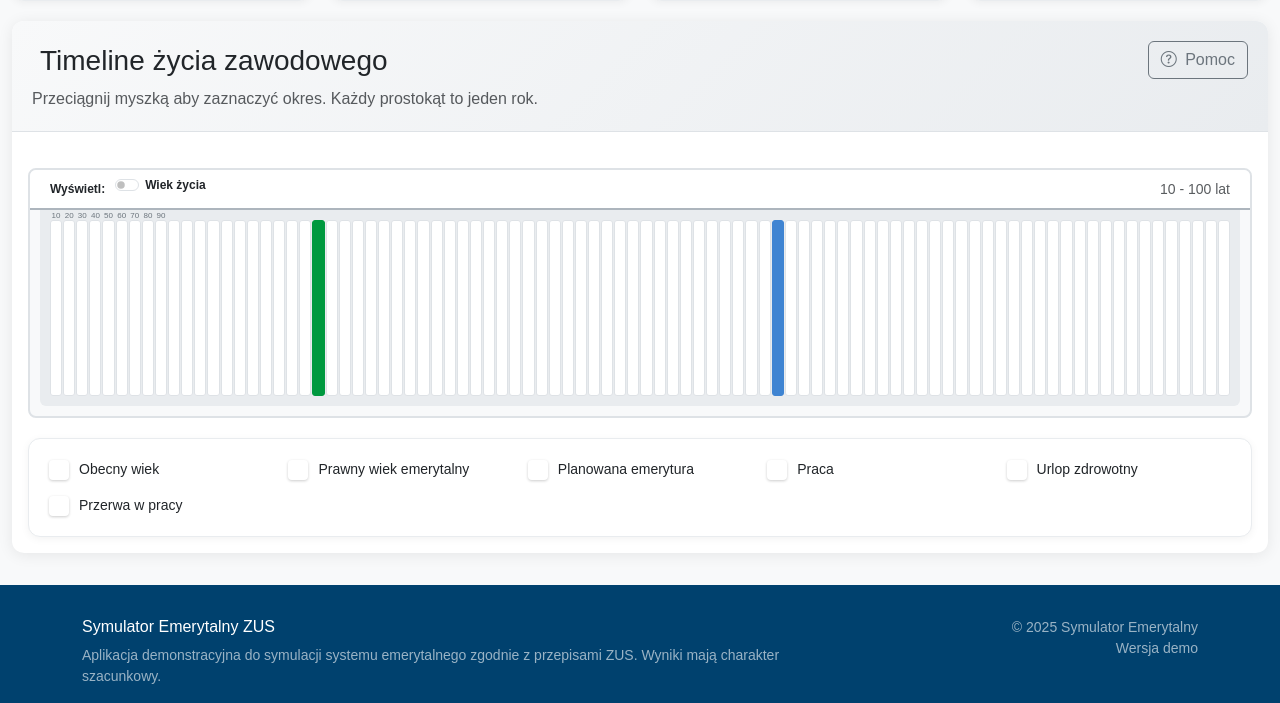
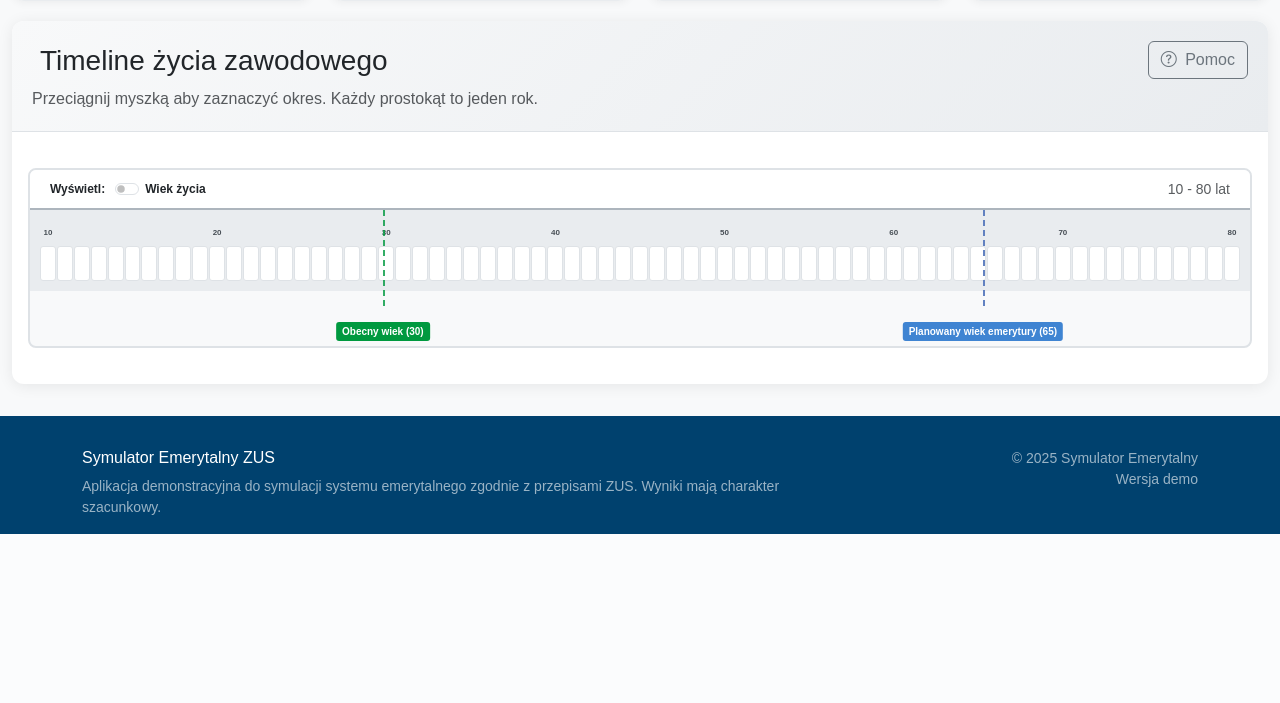
Before and after one commit to FilipLangiewicz/RetirementSimulator, a Django app: page /dashboard/ in a window 1280 px wide. Shown: the part 466-1169 px from the top of the page. After the commit the page ends 1000 px from the top, so only its background shows below. Run offline with Django 5.2, Linux system fonts and the light colour scheme; data comes from the database, SQL or seed files in the repository.

Commit message:
dashboard

```diff
--- a/simulator/static/simulator/js/timeline.js
+++ b/simulator/static/simulator/js/timeline.js
@@ -1,14 +1,13 @@
 /**
- * Timeline z prostokątami - każdy rok to osobny blok
- * Implementuje dwustopniowy proces wyboru aktywności
+ * Timeline z dynamiczną tabelą - wiersz nagłówka + wiersze aktywności
+ * Implementuje dwustopniowy proces wyboru aktywności z obsługą nakładających się aktywności
  */
 
-class RectangleTimeline {
+class DynamicTimeline {
     constructor() {
         this.isSelecting = false;
         this.selectionStart = null;
         this.selectionEnd = null;
-        this.selectedBlocks = [];
         this.isAgeMode = true; // true = wiek życia, false = lata kalendarzowe
 
         // Dane aplikacji
@@ -18,7 +17,7 @@ class RectangleTimeline {
             birthYear: 1995,
             legalRetirementAge: 65,
             plannedRetirementAge: 65,
-            activities: [] // Tablica aktywności: {startAge, endAge, type, contractType?, salary?}
+            activities: [] // {startAge, endAge, type, contractType?, salary?, row}
         };
 
         this.init();
@@ -39,40 +38,125 @@ class RectangleTimeline {
     }
 
     renderTimeline() {
-        this.renderGrid();
-        this.renderLabels();
+        this.renderTable();
+        this.renderVerticalLines(); // nowa metoda
         this.updateTimelineMode();
     }
 
-    renderGrid() {
-        const grid = document.getElementById('timeline-grid');
-        if (!grid) return;
+    renderVerticalLines() {
+        const overlay = document.getElementById('timeline-overlay');
+        const labels = document.getElementById('timeline-line-labels');
 
-        grid.innerHTML = '';
+        if (!overlay || !labels) return;
 
-        // Tworzymy 90 prostokątów (lata 10-100)
-        for (let age = 10; age <= 99; age++) {
+        // Wyczyść poprzednie linie
+        overlay.innerHTML = '';
+        labels.innerHTML = '';
+
+        // Dane o liniach
+        const lines = [
+            {
+                age: this.appData.currentAge,
+                className: 'current-age-line',
+                labelClassName: 'current-age-label',
+                text: `Obecny wiek (${this.appData.currentAge})`
+            },
+            {
+                age: this.appData.legalRetirementAge,
+                className: 'legal-retirement-line',
+                labelClassName: 'legal-retirement-label',
+                text: `Ustawowy wiek emerytury (${this.appData.legalRetirementAge})`
+            },
+            {
+                age: this.appData.plannedRetirementAge,
+                className: 'planned-retirement-line',
+                labelClassName: 'planned-retirement-label',
+                text: `Planowany wiek emerytury (${this.appData.plannedRetirementAge})`
+            }
+        ];
+
+        lines.forEach(lineData => {
+            // Sprawdź czy wiek jest w zakresie 10-80
+            if (lineData.age >= 10 && lineData.age <= 80) {
+                // Oblicz pozycję (kolumna wieku - 9 = pozycja w siatce)
+                const position = ((lineData.age - 10) / 70) * 100; // procent szerokości
+
+                // Utwórz linię
+                const line = document.createElement('div');
+                line.className = `timeline-vertical-line ${lineData.className}`;
+                line.style.left = `${position}%`;
+                overlay.appendChild(line);
+
+                // Utwórz etykietę
+                const label = document.createElement('div');
+                label.className = `timeline-line-label ${lineData.labelClassName}`;
+                label.style.left = `${position}%`;
+                label.textContent = lineData.text;
+                labels.appendChild(label);
+            }
+        });
+    }
+
+    renderTable() {
+        const table = document.getElementById('timeline-table');
+        table.innerHTML = '';
+
+        // Oblicz liczbę wierszy (nagłówek + wiersze aktywności)
+        const maxRow = Math.max(0, ...this.appData.activities.map(a => a.row || 0));
+        const totalRows = maxRow + 2; // nagłówek + 1 pusty wiersz + wiersze aktywności
+
+        // Ustaw grid-template-rows
+        const rowHeights = ['25px', ...Array(totalRows - 1).fill('35px')];
+        table.style.gridTemplateRows = rowHeights.join(' ');
+
+        // Renderuj nagłówek
+        this.renderHeader();
+
+        // Renderuj wiersze aktywności
+        for (let row = 0; row < totalRows - 1; row++) {
+            this.renderActivityRow(row);
+        }
+    }
+
+    renderHeader() {
+        const table = document.getElementById('timeline-table');
+
+        // Renderuj tylko etykiety co 10 lat
+        for (let age = 10; age <= 80; age += 10) {
+            const header = document.createElement('div');
+            header.className = 'year-header';
+            header.style.gridRow = '1';
+            header.style.gridColumn = (age - 9).toString();
+
+            if (this.isAgeMode) {
+                header.textContent = age.toString();
+            } else {
+                header.textContent = (this.appData.birthYear + age).toString();
+            }
+
+            table.appendChild(header);
+        }
+    }
+
+    renderActivityRow(rowIndex) {
+        const table = document.getElementById('timeline-table');
+
+        for (let age = 10; age <= 80; age++) {
             const block = document.createElement('div');
             block.className = 'year-block';
             block.dataset.age = age;
+            block.dataset.row = rowIndex;
+            block.style.gridRow = (rowIndex + 2).toString(); // +2 bo pierwszy wiersz to nagłówek
+            block.style.gridColumn = (age - 9).toString(); // age 10 = kolumna 1
 
-            // Oznacz specjalne wieki
-            if (age === this.appData.currentAge) {
-                block.classList.add('current-age');
-            }
-            if (age === this.appData.legalRetirementAge) {
-                block.classList.add('legal-retirement');
-            }
-            if (age === this.appData.plannedRetirementAge) {
-                block.classList.add('planned-retirement');
-            }
-
-            // Sprawdź czy ten wiek ma przypisaną aktywność
-            const activity = this.findActivityForAge(age);
+            // Znajdź aktywność dla tego wieku i wiersza
+            const activity = this.findActivityForPosition(age, rowIndex);
             if (activity) {
                 block.classList.add(activity.type);
+
+                // Dodaj tekst
                 if (activity.type === 'work') {
-                    block.textContent = activity.contractType ? activity.contractType.substring(0, 3) : 'PR';
+                    block.textContent = activity.contractType ? activity.contractType.slice(0, 3) : 'PR';
                 } else if (activity.type === 'sick-leave') {
                     block.textContent = 'UZ';
                 } else if (activity.type === 'break') {
@@ -80,49 +164,29 @@ class RectangleTimeline {
                 }
             }
 
-            grid.appendChild(block);
+            table.appendChild(block);
         }
     }
 
-    renderLabels() {
-        const labelsContainer = document.getElementById('year-labels');
-        if (!labelsContainer) return;
-
-        labelsContainer.innerHTML = '';
-
-        // Etykiety co 10 lat lub co 10 lat kalendarzowych
-        for (let i = 0; i < 90; i += 10) {
-            const label = document.createElement('div');
-            label.className = 'year-label';
-
-            if (this.isAgeMode) {
-                label.textContent = (10 + i).toString();
-            } else {
-                const year = this.appData.birthYear + 10 + i;
-                label.textContent = year.toString();
-            }
-
-            labelsContainer.appendChild(label);
-        }
-    }
-
-    findActivityForAge(age) {
+    findActivityForPosition(age, row) {
         return this.appData.activities.find(activity =>
-            age >= activity.startAge && age <= activity.endAge
+            age >= activity.startAge &&
+            age <= activity.endAge &&
+            (activity.row || 0) === row
         );
     }
 
     bindEvents() {
-        const grid = document.getElementById('timeline-grid');
+        const table = document.getElementById('timeline-table');
         const modeSwitch = document.getElementById('timelineMode');
         const salarySlider = document.getElementById('salarySlider');
 
         // Timeline events
-        if (grid) {
-            grid.addEventListener('mousedown', this.onMouseDown.bind(this));
-            grid.addEventListener('mousemove', this.onMouseMove.bind(this));
-            grid.addEventListener('mouseup', this.onMouseUp.bind(this));
-            grid.addEventListener('mouseleave', this.onMouseUp.bind(this));
+        if (table) {
+            table.addEventListener('mousedown', this.onMouseDown.bind(this));
+            table.addEventListener('mousemove', this.onMouseMove.bind(this));
+            table.addEventListener('mouseup', this.onMouseUp.bind(this));
+            table.addEventListener('mouseleave', this.onMouseUp.bind(this));
         }
 
         // Mode switch
@@ -165,7 +229,6 @@ class RectangleTimeline {
         this.isSelecting = true;
         this.selectionStart = parseInt(e.target.dataset.age);
         this.selectionEnd = this.selectionStart;
-        this.selectedBlocks = [e.target];
 
         e.target.classList.add('selecting');
     }
@@ -178,7 +241,7 @@ class RectangleTimeline {
 
         const currentAge = parseInt(target.dataset.age);
 
-        // Sprawdź czy przeciągamy w prawo (tylko w prawo dozwolone)
+        // Tylko w prawo
         if (currentAge >= this.selectionStart) {
             this.selectionEnd = currentAge;
             this.updateSelection();
@@ -190,17 +253,15 @@ class RectangleTimeline {
 
         this.isSelecting = false;
 
-        // Usuń klasę selecting ze wszystkich bloków
+        // Usuń zaznaczenie
         document.querySelectorAll('.year-block.selecting').forEach(block => {
             block.classList.remove('selecting');
         });
 
-        // Jeśli zaznaczono przynajmniej jeden rok, pokaż modal
+        // Pokaż modal
         if (this.selectionEnd >= this.selectionStart) {
             this.showActivityModal();
         }
-
-        this.selectedBlocks = [];
     }
 
     updateSelection() {
@@ -209,11 +270,8 @@ class RectangleTimeline {
             block.classList.remove('selecting');
         });
 
-        // Dodaj zaznaczenie do nowego zakresu
-        const grid = document.getElementById('timeline-grid');
-        const blocks = grid.querySelectorAll('.year-block');
-
-        blocks.forEach(block => {
+        // Dodaj zaznaczenie do zakresu
+        document.querySelectorAll('.year-block').forEach(block => {
             const age = parseInt(block.dataset.age);
             if (age >= this.selectionStart && age <= this.selectionEnd) {
                 block.classList.add('selecting');
@@ -246,7 +304,6 @@ class RectangleTimeline {
         if (activityType === 'work') {
             this.showWorkDetailsModal();
         } else {
-            // Dla urlopu zdrowotnego i przerwy w pracy od razu zapisz
             this.saveActivity(activityType);
         }
     }
@@ -297,10 +354,8 @@ class RectangleTimeline {
     }
 
     saveActivity(type, contractType = null, salary = null) {
-        // Usuń istniejące aktywności w tym zakresie
-        this.appData.activities = this.appData.activities.filter(activity =>
-            !(activity.startAge <= this.selectionEnd && activity.endAge >= this.selectionStart)
-        );
+        // Znajdź odpowiedni wiersz dla nowej aktywności
+        const targetRow = this.findAvailableRow(this.selectionStart, this.selectionEnd);
 
         // Dodaj nową aktywność
         const newActivity = {
@@ -308,17 +363,37 @@ class RectangleTimeline {
             endAge: this.selectionEnd,
             type: type,
             contractType: contractType,
-            salary: salary
+            salary: salary,
+            row: targetRow
         };
 
         this.appData.activities.push(newActivity);
 
         // Przebuduj timeline
-        this.renderGrid();
+        this.renderTimeline();
         this.updatePensionDisplay();
 
-        this.showMessage(`Dodano aktywność: ${this.getActivityDisplayName(type)}
-                         (${this.selectionStart}-${this.selectionEnd} lat)`, 'success');
+        this.showMessage(`Dodano aktywność: ${this.getActivityDisplayName(type)} (${this.selectionStart}-${this.selectionEnd} lat)`, 'success');
+    }
+
+    findAvailableRow(startAge, endAge) {
+        // Sprawdź które wiersze są zajęte w danym przedziale wiekowym
+        const occupiedRows = new Set();
+
+        this.appData.activities.forEach(activity => {
+            // Sprawdź czy aktywności się nakładają
+            if (!(activity.endAge < startAge || activity.startAge > endAge)) {
+                occupiedRows.add(activity.row || 0);
+            }
+        });
+
+        // Znajdź pierwszy wolny wiersz
+        let row = 0;
+        while (occupiedRows.has(row)) {
+            row++;
+        }
+
+        return row;
     }
 
     getActivityDisplayName(type) {
@@ -333,7 +408,7 @@ class RectangleTimeline {
     toggleTimelineMode() {
         this.isAgeMode = !this.isAgeMode;
         this.updateTimelineMode();
-        this.renderLabels();
+        this.renderTable(); // Przebuduj całą tabelę z nowymi etykietami
     }
 
     updateTimelineMode() {
@@ -342,11 +417,11 @@ class RectangleTimeline {
 
         if (this.isAgeMode) {
             label.textContent = 'Wiek życia';
-            range.textContent = '10 - 100 lat';
+            range.textContent = '10 - 80 lat';
         } else {
             label.textContent = 'Lata kalendarzowe';
             const startYear = this.appData.birthYear + 10;
-            const endYear = this.appData.birthYear + 99;
+            const endYear = this.appData.birthYear + 80;
             range.textContent = `${startYear} - ${endYear}`;
         }
     }
@@ -462,5 +537,5 @@ class RectangleTimeline {
 
 // Initialize when DOM is loaded
 document.addEventListener('DOMContentLoaded', () => {
-    new RectangleTimeline();
+    new DynamicTimeline();
 });
--- a/simulator/templates/simulator/dashboard.html
+++ b/simulator/templates/simulator/dashboard.html
@@ -20,27 +20,23 @@
         margin-bottom: 10px;
     }
 
-    /* Nowy timeline - prostokąty dla każdego roku */
+    /* Timeline - tabela z dynamicznymi wierszami */
     .timeline-container {
         position: relative;
-        height: 250px;
         background: #f8f9fa;
         border: 2px solid #dee2e6;
         border-radius: 8px;
         overflow: hidden;
         margin: 20px 0;
         width: 100%;
+        min-height: 180px;
     }
 
     .timeline-header {
-        position: absolute;
-        top: 0;
-        left: 0;
-        right: 0;
+        position: relative;
         height: 40px;
         background: white;
         border-bottom: 2px solid #adb5bd;
-        z-index: 10;
         display: flex;
         justify-content: space-between;
         align-items: center;
@@ -55,25 +51,47 @@
         font-weight: 600;
     }
 
-    .timeline-grid {
-        position: absolute;
-        top: 40px;
-        left: 10px;
-        right: 10px;
-        bottom: 10px;
+    .timeline-table {
         display: grid;
-        grid-template-columns: repeat(90, 1fr); /* 90 lat (10-100) */
+        grid-template-columns: repeat(71, 1fr);  /* lata 10–80 */
         gap: 1px;
+        padding: 10px;
         background: #e9ecef;
-        padding: 10px;
-        border-radius: 0 0 6px 6px;
+    }
+
+    .form-check {
+        display: block;
+        min-height: 0;
+        margin-bottom: 0;
+    }
+
+    /* Wiersz nagłówkowy */
+    .header-row {
+        display: contents;
+    }
+
+    .year-header {
+        background: transparent;        /* usuń białe tło */
+        border: none;                   /* usuń obramowanie */
+        color: #495057;                 /* ciemniejszy odcień dla czytelności */
+        font-size: 8px;
+        font-weight: 600;
+        display: flex;
+        align-items: center;
+        justify-content: center;
+        height: 25px;
+        user-select: none;
+    }
+
+    /* Wiersze aktywności */
+    .activity-row {
+        display: contents;
     }
 
     .year-block {
         background: white;
         border: 1px solid #dee2e6;
         border-radius: 3px;
-        position: relative;
         cursor: pointer;
         transition: all 0.2s ease;
         display: flex;
@@ -82,6 +100,7 @@
         font-size: 10px;
         font-weight: 600;
         user-select: none;
+        height: 35px;
     }
 
     .year-block:hover {
@@ -89,6 +108,7 @@
         border-color: rgb(63, 132, 210);
     }
 
+    /* Specjalne oznaczenia */
     .year-block.current-age {
         background: rgb(0, 153, 63);
         color: white;
@@ -107,7 +127,7 @@
         border-color: rgb(63, 132, 210);
     }
 
-    /* Aktywności na timeline */
+    /* Aktywności */
     .year-block.work {
         background: rgb(255, 179, 79);
         color: #333;
@@ -130,27 +150,6 @@
         background: rgba(63, 132, 210, 0.5);
         border-color: rgb(63, 132, 210);
         border-width: 2px;
-    }
-
-    /* Etykiety lat */
-    .year-labels {
-        position: absolute;
-        top: 40px;
-        left: 10px;
-        right: 10px;
-        height: 20px;
-        display: grid;
-        grid-template-columns: repeat(90, 1fr);
-        gap: 1px;
-        padding: 0 10px;
-        z-index: 5;
-    }
-
-    .year-label {
-        font-size: 8px;
-        text-align: center;
-        color: #6c757d;
-        font-weight: 500;
     }
 
     .stats-grid {
@@ -181,34 +180,6 @@
         font-weight: 500;
     }
 
-    .legend {
-        display: grid;
-        grid-template-columns: repeat(auto-fit, minmax(200px, 1fr));
-        gap: 15px;
-        margin-top: 20px;
-        padding: 20px;
-        background: white;
-        border-radius: 12px;
-        border: 1px solid #e9ecef;
-        box-shadow: 0 2px 8px rgba(0,0,0,0.05);
-    }
-
-    .legend-item {
-        display: flex;
-        align-items: center;
-        gap: 10px;
-        font-weight: 500;
-        font-size: 14px;
-    }
-
-    .legend-color {
-        width: 20px;
-        height: 20px;
-        border-radius: 4px;
-        box-shadow: 0 1px 3px rgba(0,0,0,0.2);
-    }
-
-    /* Range slider style */
     .salary-slider {
         width: 100%;
         height: 6px;
@@ -229,16 +200,6 @@
         box-shadow: 0 2px 6px rgba(0,0,0,0.3);
     }
 
-    .salary-slider::-moz-range-thumb {
-        width: 20px;
-        height: 20px;
-        border-radius: 50%;
-        background: rgb(63, 132, 210);
-        cursor: pointer;
-        border: 2px solid white;
-        box-shadow: 0 2px 6px rgba(0,0,0,0.3);
-    }
-
     .salary-display {
         font-size: 1.5rem;
         font-weight: bold;
@@ -247,12 +208,75 @@
         margin: 10px 0;
     }
 
+    /* Overlay dla pionowych linii */
+    .timeline-overlay {
+        position: absolute;
+        top: 0;
+        left: 10px;
+        right: 10px;
+        bottom: 0;
+        pointer-events: none; /* nie blokuje interakcji z timeline */
+        z-index: 5;
+    }
+
+    .timeline-vertical-line {
+        position: absolute;
+        top: 40px; /* po headerze */
+        bottom: 40px; /* miejsce na etykiety */
+        width: 2px;
+        border-left: 2px dashed;
+        opacity: 0.8;
+    }
+
+    .timeline-vertical-line.current-age-line {
+        border-color: rgb(0, 153, 63);
+    }
+
+    .timeline-vertical-line.legal-retirement-line {
+        border-color: rgb(240, 94, 94);
+    }
+
+    .timeline-vertical-line.planned-retirement-line {
+        border-color: rgb(63, 132, 210);
+    }
+
+    /* Etykiety pod liniami */
+    .timeline-line-labels {
+        position: absolute;
+        bottom: 0;
+        left: 10px;
+        right: 10px;
+        height: 30px;
+        display: flex;
+        align-items: center;
+        pointer-events: none;
+    }
+
+    .timeline-line-label {
+        position: absolute;
+        font-size: 10px;
+        font-weight: 600;
+        padding: 2px 6px;
+        border-radius: 3px;
+        color: white;
+        text-align: center;
+        transform: translateX(-50%);
+    }
+
+    .timeline-line-label.current-age-label {
+        background: rgb(0, 153, 63);
+    }
+
+    .timeline-line-label.legal-retirement-label {
+        background: rgb(240, 94, 94);
+    }
+
+    .timeline-line-label.planned-retirement-label {
+        background: rgb(63, 132, 210);
+    }
+
     @media (max-width: 768px) {
-        .timeline-grid {
-            grid-template-columns: repeat(45, 1fr); /* Mniej kolumn na mobile */
-        }
-
-        .year-labels {
+        .timeline-table {
             grid-template-columns: repeat(45, 1fr);
         }
 
@@ -261,7 +285,7 @@
         }
 
         .timeline-container {
-            height: 200px;
+            min-height: 120px;
         }
     }
 </style>
@@ -312,7 +336,7 @@
     </div>
 </div>
 
-<!-- Główny timeline na całą szerokość -->
+<!-- Timeline -->
 <div class="card">
     <div class="card-header">
         <div class="d-flex justify-content-between align-items-center">
@@ -343,47 +367,30 @@
                     </div>
                 </div>
                 <div class="text-muted small">
-                    <span id="timeline-range">10 - 100 lat</span>
+                    <span id="timeline-range">10 - 80 lat</span>
                 </div>
             </div>
 
-            <!-- Etykiety lat -->
-            <div class="year-labels" id="year-labels"></div>
+            <!-- Tabela timeline -->
+            <div class="timeline-table" id="timeline-table">
+                <!-- Wiersz nagłówkowy i wiersze aktywności będą dodawane przez JS -->
+            </div>
 
-            <!-- Siatka prostokątów -->
-            <div class="timeline-grid" id="timeline-grid"></div>
+            <!-- Overlay z pionowymi liniami -->
+            <div class="timeline-overlay" id="timeline-overlay">
+                <!-- Linie będą dodawane przez JS -->
+            </div>
+
+            <!-- Etykiety pod liniami -->
+            <div class="timeline-line-labels" id="timeline-line-labels">
+                <!-- Etykiety będą dodawane przez JS -->
+            </div>
         </div>
 
-        <!-- Legend -->
-        <div class="legend">
-            <div class="legend-item">
-                <div class="legend-color current-age"></div>
-                <span>Obecny wiek</span>
-            </div>
-            <div class="legend-item">
-                <div class="legend-color legal-retirement"></div>
-                <span>Prawny wiek emerytalny</span>
-            </div>
-            <div class="legend-item">
-                <div class="legend-color planned-retirement"></div>
-                <span>Planowana emerytura</span>
-            </div>
-            <div class="legend-item">
-                <div class="legend-color work"></div>
-                <span>Praca</span>
-            </div>
-            <div class="legend-item">
-                <div class="legend-color sick-leave"></div>
-                <span>Urlop zdrowotny</span>
-            </div>
-            <div class="legend-item">
-                <div class="legend-color break"></div>
-                <span>Przerwa w pracy</span>
-            </div>
         </div>
-    </div>
 </div>
 
+<!-- Pozostałe modale bez zmian... -->
 <!-- Modal wyboru aktywności (pierwszy krok) -->
 <div class="modal fade" id="activityModal" tabindex="-1">
     <div class="modal-dialog">
@@ -394,7 +401,6 @@
             </div>
             <div class="modal-body text-center">
                 <p class="mb-4">Wybierz, co robiłeś w okresie <strong id="activity-period"></strong>:</p>
-
                 <div class="d-grid gap-3">
                     <button type="button" class="btn btn-lg btn-outline-primary activity-btn" data-activity="work">
                         <i class="bi bi-briefcase me-2"></i>
@@ -414,7 +420,7 @@
     </div>
 </div>
 
-<!-- Modal szczegółów pracy (drugi krok) -->
+<!-- Modal szczegółów pracy -->
 <div class="modal fade" id="workDetailsModal" tabindex="-1">
     <div class="modal-dialog modal-lg">
         <div class="modal-content">
@@ -442,7 +448,6 @@
                             </div>
                         </div>
                     </div>
-
                     <div class="mb-4">
                         <label class="form-label">Wynagrodzenie brutto miesięczne</label>
                         <div class="salary-display" id="salary-display">5 000 zł</div>
@@ -463,7 +468,7 @@
     </div>
 </div>
 
-<!-- Modal edycji profilu -->
+<!-- Modal profilu -->
 <div class="modal fade" id="profileModal" tabindex="-1">
     <div class="modal-dialog">
         <div class="modal-content">
@@ -521,10 +526,8 @@
                     <li>Wybierz typ: Praca, Urlop zdrowotny lub Przerwa w pracy</li>
                     <li>Jeśli wybrałeś "Praca", uzupełnij szczegóły w kolejnym oknie</li>
                 </ol>
-
                 <h6 class="mt-4">Przełącznik wyświetlania:</h6>
                 <p>Użyj przełącznika w prawym górnym rogu timeline, aby zmieniać między widokiem wieku życia (10-100 lat) a latami kalendarzowymi.</p>
-
                 <h6 class="mt-4">Edycja profilu:</h6>
                 <p>Kliknij przycisk "Edytuj dane" aby zmienić swój wiek, płeć i planowany rok emerytury.</p>
             </div>
@@ -532,7 +535,6 @@
     </div>
 </div>
 
-<!-- Timeline data for JavaScript -->
 <script type="application/json" id="timeline-data">{{ timeline_data_json|safe }}</script>
 {% endblock %}
 
```
Also changed, not shown: 1 other file.
